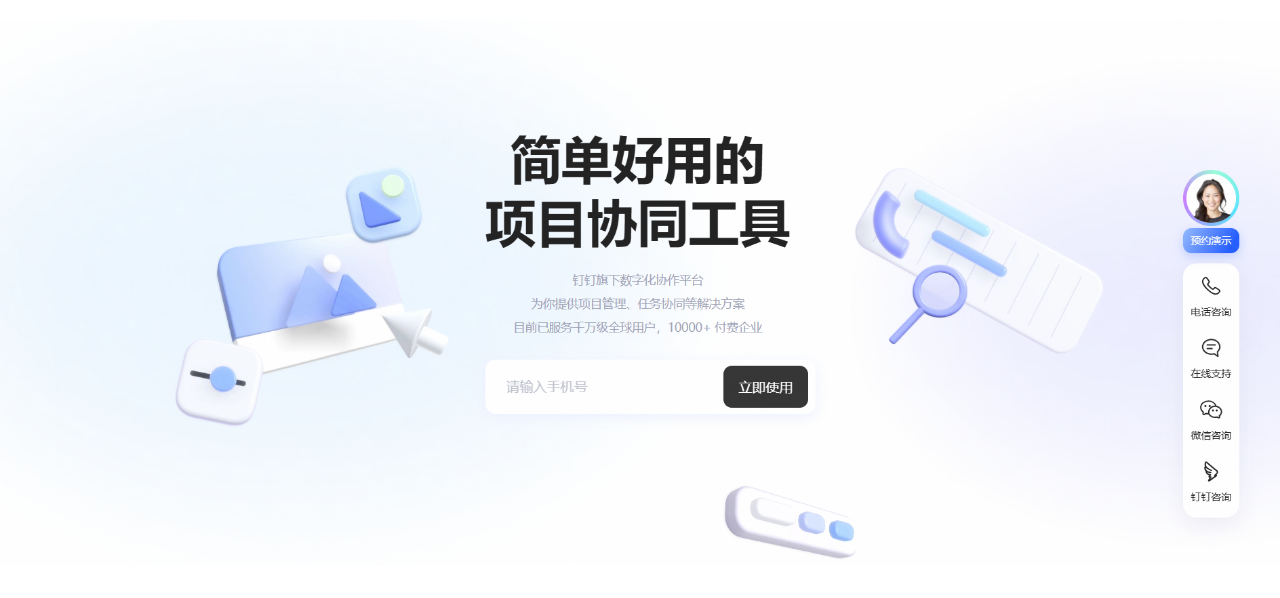
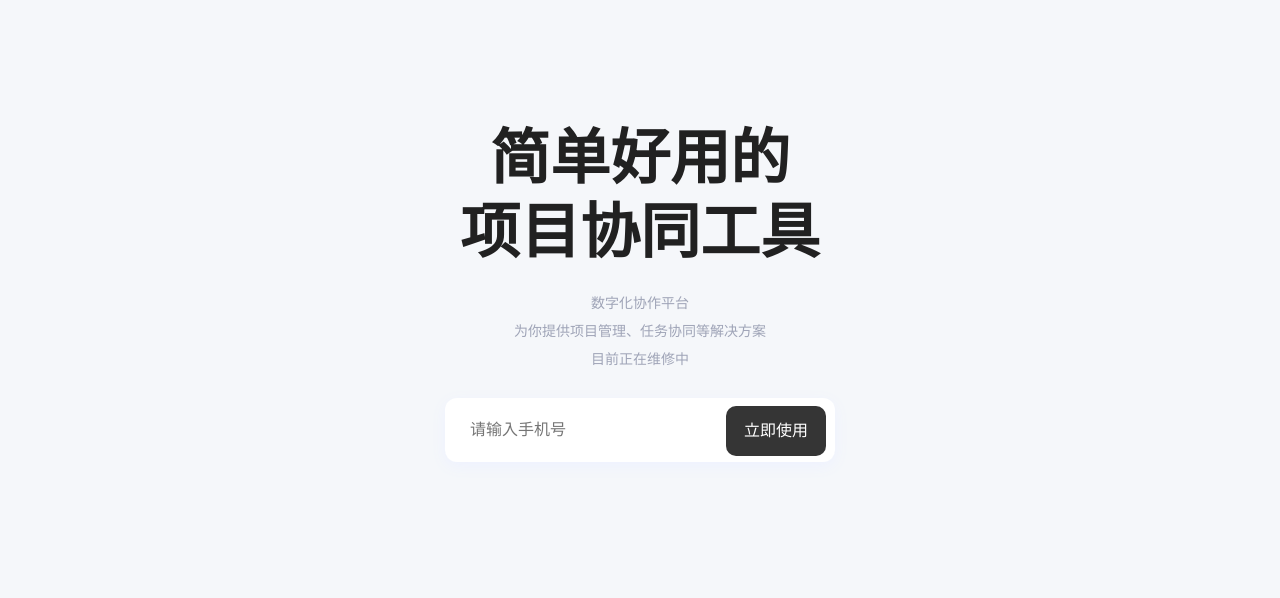
Before and after one commit to ww-web/TeamOne, a Django app: page / in a window 1280 px wide. Shown: the part 52-650 px from the top of the page. Run offline with Django 3.2, Linux system fonts and the light colour scheme; some libraries are stand-ins or nearby versions.

Commit message:
照着大厂首页稍微完善了下

```diff
--- a/app01/forms/account.py
+++ b/app01/forms/account.py
@@ -116,7 +116,6 @@
     def clean_code(self):
         mobile_phone = self.cleaned_data.get('mobile_phone')
         code = self.cleaned_data['code']
-        print(code)
         if not mobile_phone:
             return code
 
--- a/app01/templates/home.html
+++ b/app01/templates/home.html
@@ -1,16 +1,124 @@
 {% extends 'a_template.html' %}
 {% load static %}
 
-{% block title %}首 页{% endblock %}
+{% block title %}Teamone-简单好用的项目协同工具{% endblock %}
 
 {% block style %}
     img{
         width: 100%;
     }
+    body {
+        background-color: #f5f7fa;
+    }
+    .container {
+        text-align: center;
+        <!--        max-width: 800px;-->
+        <!--        padding: 20px;-->
+    }
+
+    .new-banner-item-title--1Pque {
+        color: #212121;
+        font-weight: 700;
+        font-size: 60px;
+        line-height: 74px;
+    }
+    .new-banner-item-text--1lq8_ {
+        color: #9fa4b7;
+        font-family: PingFang SC;
+        font-style: normal;
+        font-size: 14px;
+        line-height: 28px;
+    }
+    p {
+        margin: 0;
+    }
+
+    .banner-form--1QtMs {
+        margin: 0 auto;
+        margin-top: 24px;
+        width: 390px;
+    }
+    .banner-form--1QtMs .freeuse .normal {
+        width: 100%;
+        background: #fff;
+        -webkit-box-shadow: 0 4px 16px #edf1ff;
+        box-shadow: 0 4px 16px #edf1ff;
+        border-radius: 12px;
+        padding: 15px 30px 15px 24px;
+        border-color: transparent;
+        cursor: pointer;
+        height: 64px;
+    }
+    .banner-form--1QtMs .freeuse input {
+        border: 1.5px solid #e5e5e5;
+    }
+    .freeuse--1FMRm {
+        height: 54px;
+        font-size: 16px;
+        position: relative;
+    }
+
+    .new-banner-item-btn-container--33ORB {
+        display: -ms-flexbox;
+        display: flex;
+        position: absolute;
+        right: 9px;
+        top: -15px;
+    }
+    .new-banner-item-btn-container--33ORB a:first-child {
+        width: 100px;
+        background: #353535;
+        color: #fff;
+        overflow: hidden;
+        border-radius: 10px;
+    }
+    .new-banner-item-btn-container--33ORB a:first-child>span {
+        width: 122px;
+        height: 100%;
+        line-height: 50px;
+    }
+
 {% endblock %}
 
+
 {% block content %}
-<div>
-    <img src="{% static 'img/B276.png' %}">
+<!--<div>-->
+<!--&lt;!&ndash;    <img src="{% static 'img/B276.png' %}">&ndash;&gt;-->
+<!--</div>-->
+<div class="container" style="margin-top: 122px;">
+    <p class="new-banner-item-title--1Pque">简单好用的</p>
+    <p class="new-banner-item-title--1Pque">项目协同工具</p>
+    <p class="new-banner-item-text--1lq8_" style="margin-top: 20px;">数字化协作平台</p>
+    <p class="new-banner-item-text--1lq8_">为你提供项目管理、任务协同等解决方案</p>
+    <p class="new-banner-item-text--1lq8_">目前正在维修中</p>
+
+
+    <div class="banner-form--1QtMs">
+        <from class="freeuse--1FMRm freeuse">
+            <input class="normal" placeholder="请输入手机号" value="">
+            <div class="new-banner-item-btn-container--33ORB">
+                <a>
+                    <span>立即使用</span>
+                </a>
+            </div>
+        </from>
+    </div>
 </div>
 {% endblock %}
+
+{% block js %}
+<script>
+    $(function () {
+        sendBtn();
+    })
+
+    function sendBtn(){
+        $('.new-banner-item-btn-container--33ORB').click(function () {
+            var mobilePhone = $('.normal').val();
+            var queryString = '?phone=' + encodeURIComponent(mobilePhone);
+            // 发送GET请求到 login 页面，并附加查询字符串
+            window.location.href = window.location.pathname + 'login' + queryString;
+        })
+    }
+</script>
+{% endblock %}
--- a/app01/views.py
+++ b/app01/views.py
@@ -32,8 +32,16 @@
 #################################### 短信登录
 def login(request):
     if request.method == 'GET':
-        form = account.login()
-        # return HttpResponse('登录')
+
+        initial_data = {}
+        ## 我们想要填充的字段名为'mobile_phone'，并且期望的GET参数是'phone'
+        # 获取URL中的GET参数,如果'phone'不存在,# 默认为空字符串，
+        my_field_value = request.GET.get('phone', '')
+        # 将获取的值添加到初始数据字典中
+        initial_data['mobile_phone'] = my_field_value
+        # 创建表单实例，并传入initial_data作为初始值
+        form = account.login(initial=initial_data)
+
         return render(request,'login.html',{'form':form})
     form = account.login(data=request.POST)
     if form.is_valid():
--- a/webweb/urls.py
+++ b/webweb/urls.py
@@ -23,8 +23,9 @@
     url(r'^register/$', views.register,name="register"),
     url(r'^send/sms/$',views.send_sms,name="send_sms"),
     url(r'^login/$',views.login,name='login'),
+    # 当短信登录，URL有一个参数时使用
+    url(r'^login/(?P<param>\w+)/$',views.login,name='login'),
     url(r'login/password/',views.login_password,name='login_passwd'),
     url(r'^image/code/',views.image_code,name='img_code'),
     url(r'logout/$',views.logout,name='logout'),
-
 ]
```
